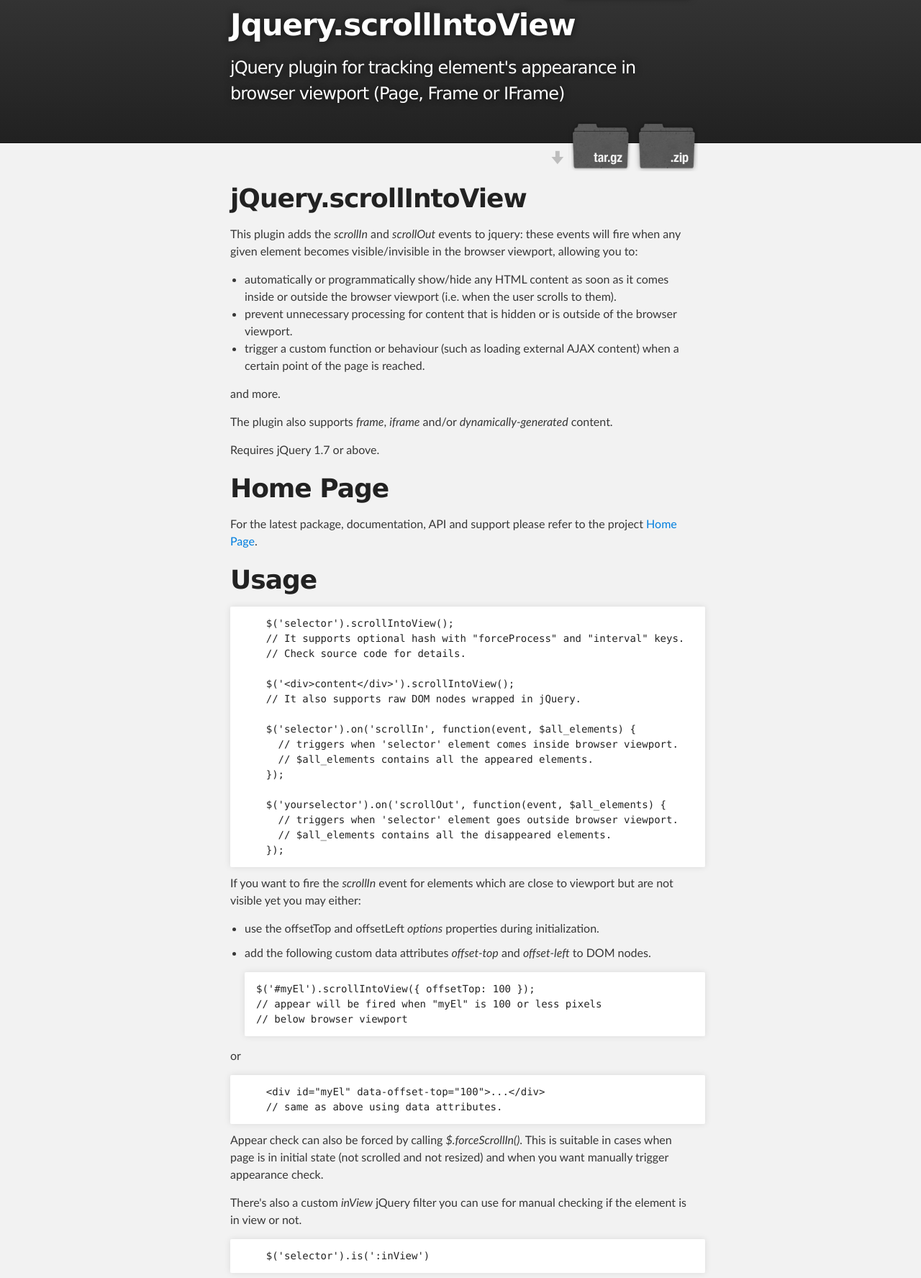
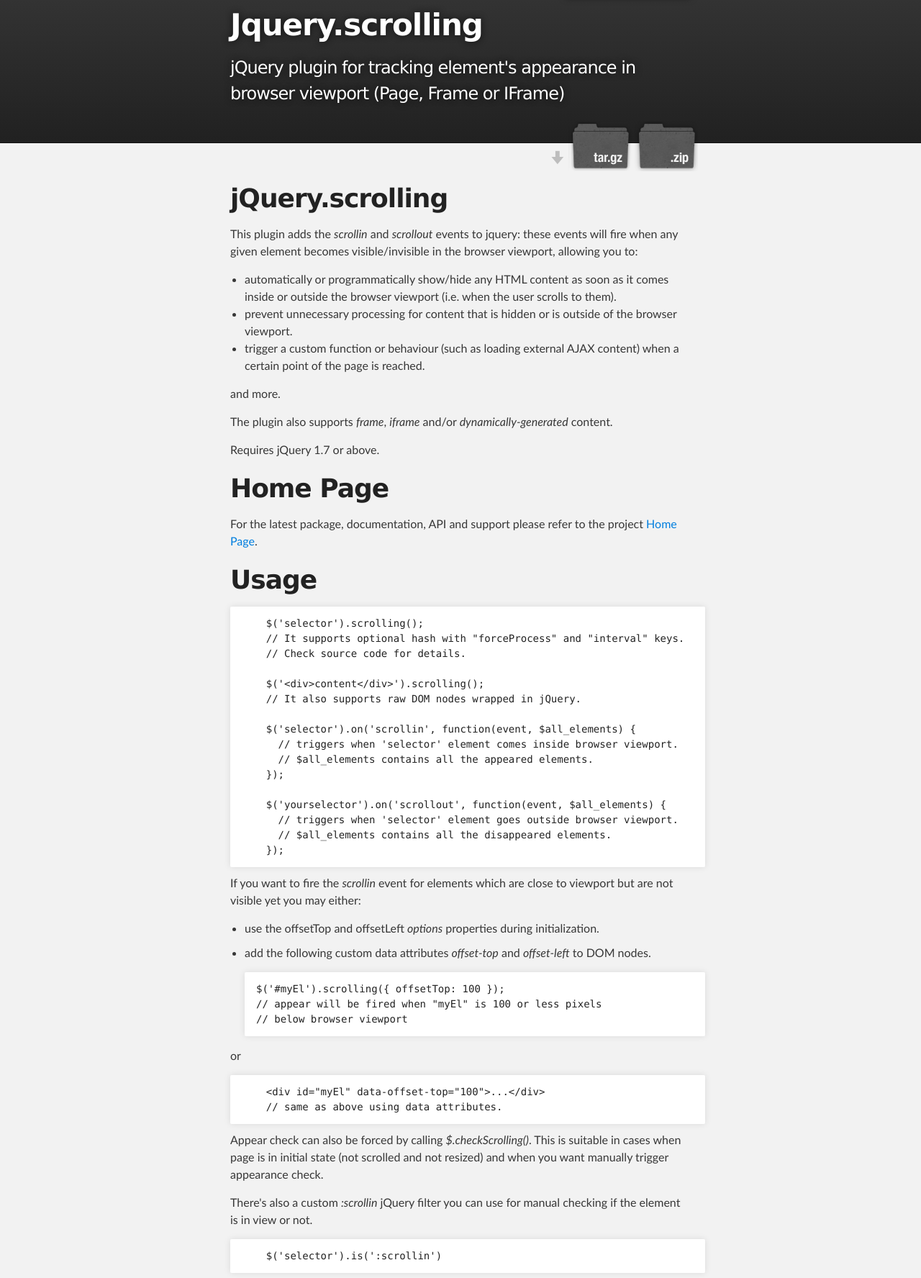
Before and after one commit to Darkseal/jquery.scrolling, a plain HTML site: page index.html in a window 1280 px wide. Shown: the part 47-1823 px from the top of the page at 72% size. Drawn offline with Linux system fonts and the light colour scheme.

```diff
--- a/index.html
+++ b/index.html
@@ -4,11 +4,11 @@
   <head>
     <meta charset='utf-8'>
     <meta http-equiv="X-UA-Compatible" content="chrome=1">
-    <meta name="description" content="Jquery.scrollIntoView : jQuery plugin for tracking element&#39;s appearance in browser viewport (Page, Frame or IFrame)">
+    <meta name="description" content="Jquery.scrolling : jQuery plugin for tracking element&#39;s appearance in browser viewport (Page, Frame or IFrame)">
 
     <link rel="stylesheet" type="text/css" media="screen" href="stylesheets/stylesheet.css">
 
-    <title>Jquery.scrollIntoView</title>
+    <title>Jquery.scrolling</title>
   </head>
 
   <body>
@@ -16,14 +16,14 @@
     <!-- HEADER -->
     <div id="header_wrap" class="outer">
         <header class="inner">
-          <a id="forkme_banner" href="https://github.com/Darkseal/jquery.scrollIntoView">View on GitHub</a>
+          <a id="forkme_banner" href="https://github.com/Darkseal/jquery.scrolling">View on GitHub</a>
 
-          <h1 id="project_title">Jquery.scrollIntoView</h1>
+          <h1 id="project_title">Jquery.scrolling</h1>
           <h2 id="project_tagline">jQuery plugin for tracking element&#39;s appearance in browser viewport (Page, Frame or IFrame)</h2>
 
             <section id="downloads">
-              <a class="zip_download_link" href="https://github.com/Darkseal/jquery.scrollIntoView/zipball/master">Download this project as a .zip file</a>
-              <a class="tar_download_link" href="https://github.com/Darkseal/jquery.scrollIntoView/tarball/master">Download this project as a tar.gz file</a>
+              <a class="zip_download_link" href="https://github.com/Darkseal/jquery.scrolling/zipball/master">Download this project as a .zip file</a>
+              <a class="tar_download_link" href="https://github.com/Darkseal/jquery.scrolling/tarball/master">Download this project as a tar.gz file</a>
             </section>
         </header>
     </div>
@@ -32,9 +32,9 @@
     <div id="main_content_wrap" class="outer">
       <section id="main_content" class="inner">
         <h1>
-<a id="user-content-jqueryscrollintoview" class="anchor" href="#jqueryscrollintoview" aria-hidden="true"><span class="octicon octicon-link"></span></a>jQuery.scrollIntoView</h1>
+<a id="user-content-jqueryscrolling" class="anchor" href="#jqueryscrolling" aria-hidden="true"><span class="octicon octicon-link"></span></a>jQuery.scrolling</h1>
 
-<p>This plugin adds the <em>scrollIn</em> and <em>scrollOut</em> events to jquery: these events will fire when any given element becomes visible/invisible in the browser viewport, allowing you to:</p>
+<p>This plugin adds the <em>scrollin</em> and <em>scrollout</em> events to jquery: these events will fire when any given element becomes visible/invisible in the browser viewport, allowing you to:</p>
 
 <ul class="task-list">
 <li>automatically or programmatically show/hide any HTML content as soon as it comes inside or outside the browser viewport (i.e. when the user scrolls to them).</li>
@@ -51,37 +51,37 @@
 <h1>
 <a id="user-content-home-page" class="anchor" href="#home-page" aria-hidden="true"><span class="octicon octicon-link"></span></a>Home Page</h1>
 
-<p>For the latest package, documentation, API and support please refer to the project <a href="http://darkseal.github.io/jquery.scrollIntoView/">Home Page</a>.</p>
+<p>For the latest package, documentation, API and support please refer to the project <a href="http://darkseal.github.io/jquery.scrolling/">Home Page</a>.</p>
 
 <h1>
 <a id="user-content-usage" class="anchor" href="#usage" aria-hidden="true"><span class="octicon octicon-link"></span></a>Usage</h1>
 
-<pre><code>    $('selector').scrollIntoView();
+<pre><code>    $('selector').scrolling();
     // It supports optional hash with "forceProcess" and "interval" keys.
     // Check source code for details.
 
-    $('&lt;div&gt;content&lt;/div&gt;').scrollIntoView();
+    $('&lt;div&gt;content&lt;/div&gt;').scrolling();
     // It also supports raw DOM nodes wrapped in jQuery.
 
-    $('selector').on('scrollIn', function(event, $all_elements) {
+    $('selector').on('scrollin', function(event, $all_elements) {
       // triggers when 'selector' element comes inside browser viewport.
       // $all_elements contains all the appeared elements.
     });
 
-    $('yourselector').on('scrollOut', function(event, $all_elements) {
+    $('yourselector').on('scrollout', function(event, $all_elements) {
       // triggers when 'selector' element goes outside browser viewport.
       // $all_elements contains all the disappeared elements.
     });
 </code></pre>
 
-<p>If you want to fire the <em>scrollIn</em> event for elements which are close to viewport but are not visible yet you may either:</p>
+<p>If you want to fire the <em>scrollin</em> event for elements which are close to viewport but are not visible yet you may either:</p>
 
 <ul class="task-list">
 <li>use the offsetTop and offsetLeft <em>options</em> properties during initialization.</li>
 <li>
 <p>add the following custom data attributes <em>offset-top</em> and <em>offset-left</em> to DOM nodes.</p>
 
-<pre><code>$('#myEl').scrollIntoView({ offsetTop: 100 });
+<pre><code>$('#myEl').scrolling({ offsetTop: 100 });
 // appear will be fired when "myEl" is 100 or less pixels
 // below browser viewport
 </code></pre>
@@ -94,17 +94,17 @@
     // same as above using data attributes.
 </code></pre>
 
-<p>Appear check can also be forced by calling <em>$.forceScrollIn()</em>. This is suitable in cases when page is in initial state (not scrolled and not resized) and when you want manually trigger appearance check.</p>
+<p>Appear check can also be forced by calling <em>$.checkScrolling()</em>. This is suitable in cases when page is in initial state (not scrolled and not resized) and when you want manually trigger appearance check.</p>
 
-<p>There's also a custom <em>inView</em> jQuery filter you can use for manual checking if the element is in view or not.</p>
+<p>There's also a custom <em>:scrollin</em> jQuery filter you can use for manual checking if the element is in view or not.</p>
 
-<pre><code>    $('selector').is(':inView')
+<pre><code>    $('selector').is(':scrollin')
 </code></pre>
 
 <h1>
 <a id="user-content-demo-and-examples" class="anchor" href="#demo-and-examples" aria-hidden="true"><span class="octicon octicon-link"></span></a>Demo and Examples</h1>
 
-<p>Check the project <a href="http://darkseal.github.io/jquery.appear/demo.html">demo page</a> to see the most common implementation scenarios.</p>
+<p>Check the project <a href="http://darkseal.github.io/jquery.scrolling/demo.html">demo page</a> to see the most common implementation scenarios.</p>
 
 <h1>
 <a id="user-content-credits" class="anchor" href="#credits" aria-hidden="true"><span class="octicon octicon-link"></span></a>Credits</h1>
@@ -158,7 +158,7 @@
     <!-- FOOTER  -->
     <div id="footer_wrap" class="outer">
       <footer class="inner">
-        <p class="copyright">Jquery.appear maintained by <a href="https://github.com/Darkseal">Darkseal</a></p>
+        <p class="copyright">Jquery.scrolling maintained by <a href="https://github.com/Darkseal">Darkseal</a></p>
         <p>Published with <a href="http://pages.github.com">GitHub Pages</a></p>
       </footer>
     </div>
```
Also changed, not shown: demo.html (+26 -26 lines), 1 other file.
